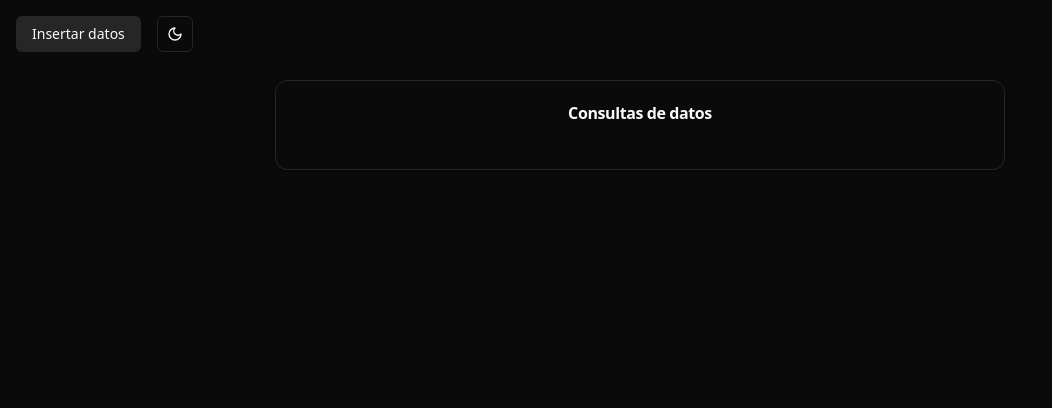
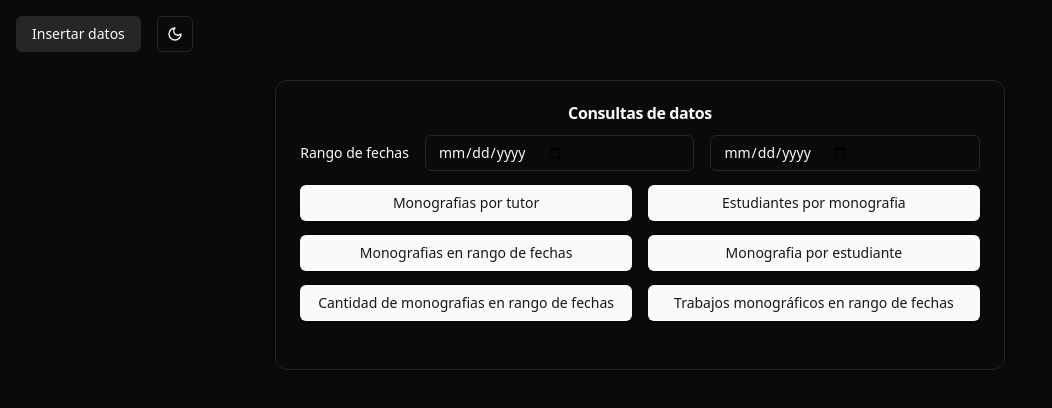
Before and after one commit to Ralfaro17/AED, a React (Vite) app in the folder Laboratorio5/: page /queries in a window 1280 px wide. Shown: the top 408 px of the page, without its empty margins (0-1052 px from the left). Built offline with nearby package versions, Linux system fonts and the light colour scheme.

Commit message:
finished

```diff
--- a/Laboratorio5/src/pages/Queries.tsx
+++ b/Laboratorio5/src/pages/Queries.tsx
@@ -11,6 +11,7 @@ import {
   TableRow,
 } from '@/components/ui/table';
 import { useState } from 'react';
+import { Label } from '@/components/ui/label';
 import {
   AlertDialog,
   AlertDialogAction,
@@ -29,6 +30,8 @@ import {
   CardContent,
 } from '@/components/ui/card.tsx';
 import Enumerable from 'linq';
+import { set } from 'react-hook-form';
+import { useEffect } from 'react';
 
 type Teachers = {
   idProfesor: string;
@@ -89,17 +92,19 @@ function Queries() {
   const [tableTitle, setTableTitle] = useState('Consultas de datos');
 
   const teachers = getArrayProfesores();
-  const monografias = getArrayMonografias();
+  let monografias = getArrayMonografias();
   const students = getArrayEstudiantes();
   const profesorMonografia = getArray();
 
-  const [openProfesor, setOpenProfesor] = useState(false);
-  const [valueProfesor, setValueProfesor] = useState('');
+  const [tableData, setTableData] = useState([]);
 
-  const [openMonografia, setOpenMonografia] = useState(false);
-  const [valueMonografia, setValueMonografia] = useState('');
-
-  const [tableData, setTableData] = useState([]);
+  const newMonografias = monografias.map((x) => {
+    return {
+      ...x,
+      fechaDeDefensa: new Date(x.fechaDeDefensa),
+    }
+  })
+  monografias = newMonografias;
 
   const monografiasPorTutor = (idProfesor: string) => {
     const esTutor = Enumerable.from(profesorMonografia)
@@ -115,8 +120,7 @@ function Queries() {
       return;
     }
 
-
-    const monografiasPorTutor = Enumerable.from(monografias)
+    const query = Enumerable.from(monografias)
       .join(
         profesorMonografia,
         (monografia) => monografia.idMonografia,
@@ -124,23 +128,32 @@ function Queries() {
         (monografia, profesor) => ({ ...monografia, ...profesor })
       )
       .where((x) => x.idprofesor === idProfesor)
-      .select((x) => x.titulo)
+      .select((x) => {return {titulo: x.titulo} })
       .toArray();
       setTableTitle(`Monografias por tutor con ID ${idProfesor}`);
-    return monografiasPorTutor;
+    return query;
   };
 
   const estudiantePorMonografia = (idMonografia: string) => {
-    const estudiantePorMonografia = Enumerable.from(students)
+    const query = Enumerable.from(students)
       .where((x) => x.Idmonografia === idMonografia)
-      .select((x) => x)
+      .select((x) => {
+        return {
+          carnet: x.Carnet,
+          nombres: x.Nombres,
+          apellidos: x.Apellidos,
+          direccion: x.Direccion,
+          telefono: x.Telefono,
+          añoDeNacimiento: x.AñoDenacimiento,
+        };
+      })
       .toArray();
     setTableTitle(`Estudiantes por monografía con ID ${idMonografia}`);
-    return estudiantePorMonografia;
+    return query;
   };
 
   const monografiasEnRango = (fechaInicio: Date, fechaFin: Date) => {
-    const monografiasEnRango = Enumerable.from(monografias)
+    const query = Enumerable.from(monografias)
       .where(
         (x) =>
           x.fechaDeDefensa >= fechaInicio && x.fechaDeDefensa <= fechaFin
@@ -176,11 +189,12 @@ function Queries() {
       })
       .toArray();
       setTableTitle(`Monografias en rango de fecha`);
-    return monografiasEnRango;
+      console.log(query)
+    return query;
   };
 
   const monografiaPorEstudiante = (carnet: string) => {
-    const monografiaPorEstudiante = Enumerable.from(students)
+    const query = Enumerable.from(students)
       .where((x) => x.Carnet === carnet)
       .join(
         monografias,
@@ -199,22 +213,23 @@ function Queries() {
       })
       .toArray();
     setTableTitle(`Monografias por estudiante con carnet ${carnet}`);
-    return monografiaPorEstudiante;
+    return query;
   }
 
   const totalMonografiasEnRango = (fechaInicio: Date, fechaFin: Date) => {
-    const monografiasEnRango = Enumerable.from(monografias)
+    const query = Enumerable.from(monografias)
       .where(
         (x) =>
           x.fechaDeDefensa >= fechaInicio && x.fechaDeDefensa <= fechaFin
       )
       .count();
+    console.log(query)
     setTableTitle(`Total de monografias en rango de fecha`);
-    return monografiasEnRango;
+    return query;
   };
 
   const countMonografiasPorTutor = (idProfesor: string) => {
-    const monografiasPorTutor = Enumerable.from(monografias)
+    const query = Enumerable.from(monografias)
       .join(
         profesorMonografia,
         (monografia) => monografia.idMonografia,
@@ -224,8 +239,243 @@ function Queries() {
       .where((x) => x.idprofesor === idProfesor)
       .count();
     setTableTitle(`Monografias por profesor con ID ${idProfesor}`);
-    return monografiasPorTutor;
+    return query;
   };
+
+  const handleMonografiasPorTutor = () => {
+    const input = document.createElement('input');
+    input.id = 'swal-input';
+    input.classList.add('swal2-input');
+    Swal.fire({
+      title: 'Selecciona el id del tutor',
+      html: input,
+      showCancelButton: true,
+      confirmButtonColor: '#3085d6',
+      cancelButtonColor: '#d33',
+      confirmButtonText: 'Confirmar',
+      cancelButtonText: 'Cancelar',
+      focusConfirm: false,
+      preConfirm: () => {
+        const selectedOption = (document.getElementById('swal-input') as HTMLInputElement)?.value;
+        if (selectedOption === '' || selectedOption === null) {
+          Swal.showValidationMessage('Debes seleccionar un id');
+        } else {
+          return selectedOption;
+        }
+      },
+    }).then((result) => {
+      if (result.isConfirmed) {
+        const selectedOption = (document.getElementById('swal-input') as HTMLInputElement)?.value;
+        const data = monografiasPorTutor(selectedOption);
+        if(data){
+          setTableData(data);
+          Swal.fire({
+            title: 'Éxito',
+            icon: 'success',
+            confirmButtonText: 'ok',
+          });
+        }
+        else{
+          return;
+        }
+      }
+    });
+  }
+
+  const handleMonografiasEnRango = () => {
+    console.log("waos")
+    const fechaInicio = (document.getElementById('fecha-inicial') as HTMLInputElement).valueAsDate;
+    const fechaFin = (document.getElementById('fecha-final') as HTMLInputElement).valueAsDate;
+    if (!fechaInicio || !fechaFin) {
+      Swal.fire({
+        icon: 'error',
+        title: 'Error',
+        text: 'Debes seleccionar un rango de fechas',
+      });
+      return;
+    }
+    if(fechaInicio > fechaFin){
+      Swal.fire({
+        icon: 'error',
+        title: 'Error',
+        text: 'La fecha de inicio no puede ser mayor a la fecha final',
+      });
+      return;
+    }
+    const data = monografiasEnRango(fechaInicio, fechaFin);
+    if(data){
+      setTableData(data);
+      Swal.fire({
+        title: 'Éxito',
+        icon: 'success',
+        confirmButtonText: 'ok',
+      });
+    }
+    else{
+      return;
+    }
+  }
+
+  const handleEstudiantesPorMonografia = () => {
+    const input = document.createElement('input');
+    input.id = 'swal-input';
+    input.classList.add('swal2-input');
+    Swal.fire({
+      title: 'Selecciona el id de la monografía',
+      html: input,
+      showCancelButton: true,
+      confirmButtonColor: '#3085d6',
+      cancelButtonColor: '#d33',
+      confirmButtonText: 'Confirmar',
+      cancelButtonText: 'Cancelar',
+      focusConfirm: false,
+      preConfirm: () => {
+        const selectedOption = (document.getElementById('swal-input') as HTMLInputElement)?.value;
+        if (selectedOption === '' || selectedOption === null) {
+          Swal.showValidationMessage('Debes seleccionar un id');
+        } else {
+          return selectedOption;
+        }
+      },
+    }).then((result) => {
+      if (result.isConfirmed) {
+        const selectedOption = (document.getElementById('swal-input') as HTMLInputElement)?.value;
+        const data = estudiantePorMonografia(selectedOption);
+        if(data){
+          setTableData(data);
+          Swal.fire({
+            title: 'Éxito',
+            icon: 'success',
+            confirmButtonText: 'ok',
+          });
+        }
+        else{
+          return;
+        }
+      }
+    });
+  }
+
+  const handleMonografiaPorEstudiante = () => {
+    const input = document.createElement('input');
+    input.id = 'swal-input';
+    input.classList.add('swal2-input');
+    Swal.fire({
+      title: 'Selecciona el id de un estudiante',
+      html: input,
+      showCancelButton: true,
+      confirmButtonColor: '#3085d6',
+      cancelButtonColor: '#d33',
+      confirmButtonText: 'Confirmar',
+      cancelButtonText: 'Cancelar',
+      focusConfirm: false,
+      preConfirm: () => {
+        const selectedOption = (document.getElementById('swal-input') as HTMLInputElement)?.value;
+        if (selectedOption === '' || selectedOption === null) {
+          Swal.showValidationMessage('Debes seleccionar un id');
+        } else {
+          return selectedOption;
+        }
+      },
+    }).then((result) => {
+      if (result.isConfirmed) {
+        const selectedOption = (document.getElementById('swal-input') as HTMLInputElement)?.value;
+        const data = monografiaPorEstudiante(selectedOption);
+        if(data){
+          setTableData(data);
+          Swal.fire({
+            title: 'Éxito',
+            icon: 'success',
+            confirmButtonText: 'ok',
+          });
+        }
+        else{
+          return;
+        }
+      }
+    });
+  }
+
+  const handleCountMonografiasEnRangoDeFechas = () => {
+    const fechaInicio = (document.getElementById('fecha-inicial') as HTMLInputElement).valueAsDate;
+    const fechaFin = (document.getElementById('fecha-final') as HTMLInputElement).valueAsDate;
+    if (!fechaInicio || !fechaFin) {
+      Swal.fire({
+        icon: 'error',
+        title: 'Error',
+        text: 'Debes seleccionar un rango de fechas',
+      });
+      return;
+    }
+    if(fechaInicio > fechaFin){
+      Swal.fire({
+        icon: 'error',
+        title: 'Error',
+        text: 'La fecha de inicio no puede ser mayor a la fecha final',
+      });
+      return;
+    }
+    const data = totalMonografiasEnRango(fechaInicio, fechaFin);
+    Swal.fire({
+      title: 'Éxito',
+      icon: 'success',
+      confirmButtonText: 'ok',
+      text: `Total de monografias en rango de fechas: ${data}`,
+    });
+  }
+
+  const handleCountMonografiasPorTutor = () => {
+    const fechaInicio = (document.getElementById('fecha-inicial') as HTMLInputElement).valueAsDate;
+    const fechaFin = (document.getElementById('fecha-final') as HTMLInputElement).valueAsDate;
+    if (!fechaInicio || !fechaFin) {
+      Swal.fire({
+        icon: 'error',
+        title: 'Error',
+        text: 'Debes seleccionar un rango de fechas',
+      });
+      return;
+    }
+    if(fechaInicio > fechaFin){
+      Swal.fire({
+        icon: 'error',
+        title: 'Error',
+        text: 'La fecha de inicio no puede ser mayor a la fecha final',
+      });
+      return;
+    }
+    const input = document.createElement('input');
+    input.id = 'swal-input';
+    input.classList.add('swal2-input');
+    Swal.fire({
+      title: 'Selecciona el id del tutor',
+      html: input,
+      showCancelButton: true,
+      confirmButtonColor: '#3085d6',
+      cancelButtonColor: '#d33',
+      confirmButtonText: 'Confirmar',
+      cancelButtonText: 'Cancelar',
+      focusConfirm: false,
+      preConfirm: () => {
+        const selectedOption = (document.getElementById('swal-input') as HTMLInputElement)?.value;
+        if (selectedOption === '' || selectedOption === null) {
+          Swal.showValidationMessage('Debes seleccionar un id');
+        } else {
+          return selectedOption;
+        }
+      },
+    }).then((result) => {
+      if (result.isConfirmed) {
+        const selectedOption = (document.getElementById('swal-input') as HTMLInputElement)?.value;
+        const data = countMonografiasPorTutor(selectedOption);
+        Swal.fire({
+          title: 'Éxito',
+          icon: 'success',
+          confirmButtonText: 'ok',
+          text: `Total de monografias por tutor con ID ${selectedOption}: ${data}`,
+        });
+      }
+    });
+  }
 
   return (
     <>
@@ -236,22 +486,71 @@ function Queries() {
         <ThemeChanger />
       </div>
       <Card className="w-full md:w-[60%] m-auto mt-12">
-        <CardHeader>
+        <CardHeader className='flex gap-2 flex-col'>
           <CardTitle>{tableTitle}</CardTitle>
+          <div className='flex items-center gap-4'>
+            <Label className='text-nowrap'>Rango de fechas</Label>
+            <Input type='date' id="fecha-inicial"/>
+            <Input type='date' id="fecha-final"/>
+          </div>
+          <div className='flex gap-4'>
+            <Button
+              className="w-full text-wrap p-2"
+              onClick={() => handleMonografiasPorTutor()}
+            >
+              Monografias por tutor
+            </Button>
+            <Button
+              className="w-full text-wrap p-2"
+              onClick={() => handleEstudiantesPorMonografia()}
+            >
+              Estudiantes por monografia
+            </Button>
+          </div>
+          <div className='flex gap-4'>
+            <Button
+              className="w-full text-wrap p-2"
+              onClick={() => handleMonografiasEnRango()}
+            >
+              Monografias en rango de fechas
+            </Button>
+            <Button
+              className="w-full text-wrap p-2"
+              onClick={() => handleMonografiaPorEstudiante()}
+            >
+              Monografia por estudiante
+            </Button>
+          </div>
+          <div className='flex gap-4'>
+            <Button
+              className="w-full text-wrap p-2"
+              onClick={() => handleCountMonografiasEnRangoDeFechas()}
+            >
+              Cantidad de monografias en rango de fechas
+            </Button>
+            <Button
+              className="w-full text-wrap p-2"
+              onClick={() => handleCountMonografiasPorTutor()}
+            >
+              Trabajos monográficos en rango de fechas
+            </Button>
+          </div>
         </CardHeader>
         <CardContent className="max-h-[28rem] overflow-auto">
           <Table>
             <TableHeader>
               <TableRow>
-                {tableData.map((element: Monografia | Student | ProfesorMonografia) => (
+                {tableData.map((element: Monografia | Student | ProfesorMonografia, index) => {
+                  if(index === 0)
+                  return (
                   Object.keys(element).map((key) => (
                     <TableHead key={key}>{key}</TableHead>
                   ))
-                ))}
+                )})}
               </TableRow>
             </TableHeader>
             <TableBody>
-              {tableData.map((element: Monografia | Student | ProfesorMonografia, index) => (
+              {tableData.map((element: Monografia | Student | ProfesorMonografia | Teachers, index) => (
                 <TableRow key={index}>
                   {Object.values(element).map((value) => (
                     <TableCell>{value instanceof Date ? value.toLocaleDateString() : value}</TableCell>
```
